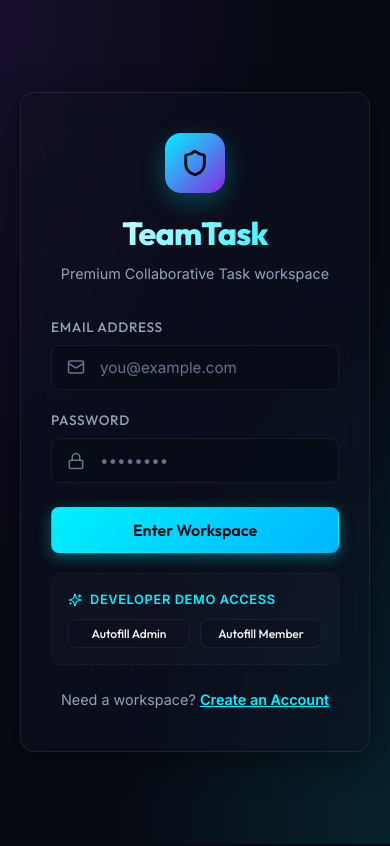
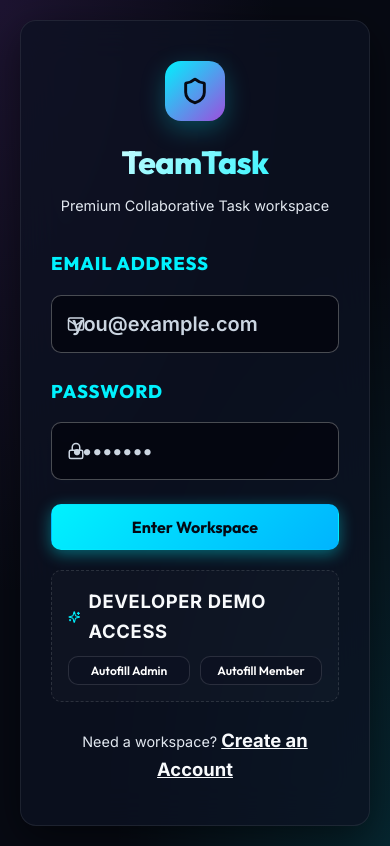
Before and after one commit to Sindhupatelpendela/teamtask-manager, a React (Vite) app in the folder client/: page / in a window 390 px wide. Built offline with nearby package versions, Linux system fonts and the light colour scheme.

Commit message:
style: legibility typography enlargement and contrast booster

```diff
--- a/client/src/index.css
+++ b/client/src/index.css
@@ -7,35 +7,35 @@
   --bg-secondary: #0d1222;
   --bg-tertiary: #13192f;
 
-  --glass-bg: rgba(13, 18, 34, 0.55);
-  --glass-bg-hover: rgba(19, 25, 47, 0.75);
-  --glass-border: rgba(255, 255, 255, 0.06);
-  --glass-border-hover: rgba(255, 255, 255, 0.12);
-  --glass-shadow: rgba(0, 0, 0, 0.4);
+  --glass-bg: rgba(13, 18, 34, 0.75); /* Increased opacity for higher text contrast */
+  --glass-bg-hover: rgba(19, 25, 47, 0.88);
+  --glass-border: rgba(255, 255, 255, 0.12); /* Brighter border */
+  --glass-border-hover: rgba(255, 255, 255, 0.22);
+  --glass-shadow: rgba(0, 0, 0, 0.5);
 
   --accent-cyan: #00f2fe;
-  --accent-cyan-glow: rgba(0, 242, 254, 0.35);
-  --accent-purple: #8a2be2;
-  --accent-purple-glow: rgba(138, 43, 226, 0.35);
+  --accent-cyan-glow: rgba(0, 242, 254, 0.45);
+  --accent-purple: #9d4edd; /* Slightly brighter purple for readability */
+  --accent-purple-glow: rgba(157, 78, 221, 0.45);
   --accent-green: #10b981;
-  --accent-green-glow: rgba(16, 185, 129, 0.25);
-  --accent-orange: #f59e0b;
-  --accent-orange-glow: rgba(245, 158, 11, 0.25);
-  --accent-red: #ef4444;
-  --accent-red-glow: rgba(239, 68, 68, 0.25);
+  --accent-green-glow: rgba(16, 185, 129, 0.35);
+  --accent-orange: #fbbf24; /* Brighter gold */
+  --accent-orange-glow: rgba(251, 191, 36, 0.35);
+  --accent-red: #f87171; /* Brighter pastel red */
+  --accent-red-glow: rgba(248, 113, 113, 0.35);
 
-  --text-primary: #f8fafc;
-  --text-secondary: #94a3b8;
-  --text-muted: #64748b;
+  --text-primary: #ffffff;       /* Pure white */
+  --text-secondary: #e2e8f0;     /* Light slate (High contrast grey) */
+  --text-muted: #cbd5e1;         /* Brighter muted text (Old text-secondary) */
 
   --font-display: 'Outfit', 'Inter', system-ui, -apple-system, sans-serif;
   --font-body: 'Inter', system-ui, -apple-system, sans-serif;
 
   --transition-smooth: all 0.3s cubic-bezier(0.4, 0, 0.2, 1);
   --transition-fast: all 0.15s cubic-bezier(0.4, 0, 0.2, 1);
-  --border-radius-sm: 8px;
-  --border-radius-md: 14px;
-  --border-radius-lg: 20px;
+  --border-radius-sm: 10px;      /* Slightly larger curves */
+  --border-radius-md: 16px;
+  --border-radius-lg: 24px;
 }
 
 /* Base Reset & Core Styles */
@@ -50,21 +50,22 @@
 body {
   background-color: var(--bg-primary);
   background-image:
-    radial-gradient(at 0% 0%, rgba(138, 43, 226, 0.12) 0px, transparent 50%),
-    radial-gradient(at 100% 100%, rgba(0, 242, 254, 0.1) 0px, transparent 50%),
+    radial-gradient(at 0% 0%, rgba(157, 78, 221, 0.15) 0px, transparent 50%),
+    radial-gradient(at 100% 100%, rgba(0, 242, 254, 0.12) 0px, transparent 50%),
     radial-gradient(at 50% 50%, rgba(7, 10, 19, 0.5) 0px, var(--bg-primary) 100%);
   color: var(--text-primary);
   font-family: var(--font-body);
+  font-size: 16px; /* Base size */
   min-height: 100vh;
   overflow-x: hidden;
-  line-height: 1.5;
+  line-height: 1.6;
   -webkit-font-smoothing: antialiased;
 }
 
 /* Custom Scrollbar */
 ::-webkit-scrollbar {
-  width: 6px;
-  height: 6px;
+  width: 8px;
+  height: 8px;
 }
 ::-webkit-scrollbar-track {
   background: transparent;
@@ -81,8 +82,8 @@ body {
 /* Typographical Utilities */
 h1, h2, h3, h4, h5, h6 {
   font-family: var(--font-display);
-  font-weight: 600;
-  letter-spacing: -0.025em;
+  font-weight: 700; /* Extra bold headings */
+  letter-spacing: -0.02em;
   color: var(--text-primary);
 }
 
@@ -94,11 +95,11 @@ a {
 /* Glassmorphic Panel Layouts */
 .glass-panel {
   background: var(--glass-bg);
-  backdrop-filter: blur(16px);
-  -webkit-backdrop-filter: blur(16px);
+  backdrop-filter: blur(20px); /* Increased blur */
+  -webkit-backdrop-filter: blur(20px);
   border: 1px solid var(--glass-border);
   border-radius: var(--border-radius-md);
-  box-shadow: 0 8px 32px 0 var(--glass-shadow);
+  box-shadow: 0 12px 40px 0 var(--glass-shadow);
   transition: var(--transition-smooth);
 }
 
@@ -119,12 +120,12 @@ a {
   display: inline-flex;
   align-items: center;
   justify-content: center;
-  gap: 8px;
-  padding: 10px 20px;
+  gap: 10px;
+  padding: 12px 24px; /* Larger padding for usability */
   border-radius: var(--border-radius-sm);
   font-family: var(--font-display);
-  font-weight: 500;
-  font-size: 0.95rem;
+  font-weight: 600; /* Bolder font */
+  font-size: 1.05rem; /* Larger font */
   border: 1px solid transparent;
   cursor: pointer;
   transition: var(--transition-smooth);
@@ -132,90 +133,91 @@ a {
 }
 
 .btn-primary {
-  background: linear-gradient(135deg, var(--accent-purple), #5e11c2);
+  background: linear-gradient(135deg, var(--accent-purple), #7b2cbf);
   color: var(--text-primary);
-  box-shadow: 0 4px 14px 0 rgba(138, 43, 226, 0.4);
+  box-shadow: 0 4px 16px 0 rgba(157, 78, 221, 0.4);
 }
 .btn-primary:hover {
   transform: translateY(-2px);
-  box-shadow: 0 6px 20px 0 rgba(138, 43, 226, 0.6);
-  background: linear-gradient(135deg, #9940ff, var(--accent-purple));
+  box-shadow: 0 6px 24px 0 rgba(157, 78, 221, 0.6);
+  background: linear-gradient(135deg, #b5179e, var(--accent-purple));
 }
 
 .btn-secondary {
-  background: var(--glass-bg);
+  background: rgba(13, 18, 34, 0.8);
   color: var(--text-primary);
   border: 1px solid var(--glass-border);
 }
 .btn-secondary:hover {
   background: var(--glass-bg-hover);
-  border-color: var(--glass-border-hover);
+  border-color: var(--accent-cyan);
   color: var(--accent-cyan);
+  box-shadow: 0 0 12px 0 var(--accent-cyan-glow);
 }
 
 .btn-cyan {
   background: linear-gradient(135deg, var(--accent-cyan), #00b4fe);
   color: #040914;
-  box-shadow: 0 4px 14px 0 rgba(0, 242, 254, 0.35);
-  font-weight: 600;
+  box-shadow: 0 4px 16px 0 rgba(0, 242, 254, 0.4);
+  font-weight: 700;
 }
 .btn-cyan:hover {
   transform: translateY(-2px);
-  box-shadow: 0 6px 20px 0 rgba(0, 242, 254, 0.55);
+  box-shadow: 0 6px 24px 0 rgba(0, 242, 254, 0.6);
 }
 
 .btn-danger {
-  background: rgba(239, 68, 68, 0.15);
-  color: #fca5a5;
-  border: 1px solid rgba(239, 68, 68, 0.3);
+  background: rgba(239, 68, 68, 0.2);
+  color: #fecaca;
+  border: 1px solid rgba(239, 68, 68, 0.4);
 }
 .btn-danger:hover {
   background: var(--accent-red);
   color: var(--text-primary);
-  box-shadow: 0 4px 14px 0 rgba(239, 68, 68, 0.4);
+  box-shadow: 0 4px 16px 0 rgba(239, 68, 68, 0.5);
 }
 
 .btn-icon {
-  width: 36px;
-  height: 36px;
+  width: 42px; /* Scaled up from 36px */
+  height: 42px;
   padding: 0;
   border-radius: 50%;
 }
 
 /* Glass Form Inputs */
 .form-group {
-  margin-bottom: 20px;
+  margin-bottom: 24px;
   display: flex;
   flex-direction: column;
-  gap: 8px;
+  gap: 10px;
 }
 
 .form-label {
   font-family: var(--font-display);
-  font-size: 0.85rem;
-  font-weight: 500;
+  font-size: 0.95rem; /* Larger from 0.85rem */
+  font-weight: 600;
   text-transform: uppercase;
-  letter-spacing: 0.05em;
-  color: var(--text-secondary);
+  letter-spacing: 0.06em;
+  color: var(--accent-cyan); /* High visibility cyan label */
 }
 
 .form-input {
   width: 100%;
-  padding: 12px 16px;
-  background: rgba(7, 10, 19, 0.4);
-  border: 1px solid var(--glass-border);
+  padding: 14px 18px; /* Scaled up */
+  background: rgba(4, 7, 16, 0.7); /* Darker and more solid background */
+  border: 1px solid rgba(255, 255, 255, 0.16); /* Brighter border */
   border-radius: var(--border-radius-sm);
-  color: var(--text-primary);
+  color: #ffffff; /* Pure white text inside inputs */
   font-family: var(--font-body);
-  font-size: 0.95rem;
+  font-size: 1.05rem; /* Larger font */
   transition: var(--transition-smooth);
 }
 
 .form-input:focus {
   outline: none;
   border-color: var(--accent-cyan);
-  background: rgba(7, 10, 19, 0.7);
-  box-shadow: 0 0 10px 0 var(--accent-cyan-glow);
+  background: rgba(4, 7, 16, 0.9);
+  box-shadow: 0 0 12px 0 var(--accent-cyan-glow);
 }
 
 .form-input::placeholder {
@@ -227,43 +229,43 @@ a {
   display: inline-flex;
   align-items: center;
   gap: 6px;
-  padding: 4px 10px;
+  padding: 6px 12px; /* Scaled up */
   border-radius: 20px;
-  font-size: 0.75rem;
-  font-weight: 600;
-  letter-spacing: 0.02em;
+  font-size: 0.85rem; /* Larger font */
+  font-weight: 700;
+  letter-spacing: 0.04em;
   text-transform: uppercase;
 }
 
 .badge-todo {
-  background: rgba(245, 158, 11, 0.12);
+  background: rgba(245, 158, 11, 0.15);
   color: #fbbf24;
-  border: 1px solid rgba(245, 158, 11, 0.25);
+  border: 1px solid rgba(245, 158, 11, 0.35);
 }
 .badge-progress {
-  background: rgba(0, 242, 254, 0.1);
+  background: rgba(0, 242, 254, 0.15);
   color: var(--accent-cyan);
-  border: 1px solid rgba(0, 242, 254, 0.25);
+  border: 1px solid rgba(0, 242, 254, 0.35);
 }
 .badge-completed {
-  background: rgba(16, 185, 129, 0.1);
+  background: rgba(16, 185, 129, 0.15);
   color: #34d399;
-  border: 1px solid rgba(16, 185, 129, 0.25);
+  border: 1px solid rgba(16, 185, 129, 0.35);
 }
 .badge-high {
-  background: rgba(239, 68, 68, 0.15);
+  background: rgba(239, 68, 68, 0.2);
   color: #fca5a5;
-  border: 1px solid rgba(239, 68, 68, 0.3);
+  border: 1px solid rgba(239, 68, 68, 0.4);
 }
 .badge-medium {
-  background: rgba(245, 158, 11, 0.12);
+  background: rgba(245, 158, 11, 0.15);
   color: #fbbf24;
-  border: 1px solid rgba(245, 158, 11, 0.25);
+  border: 1px solid rgba(245, 158, 11, 0.35);
 }
 .badge-low {
-  background: rgba(16, 185, 129, 0.1);
+  background: rgba(16, 185, 129, 0.15);
   color: #34d399;
-  border: 1px solid rgba(16, 185, 129, 0.25);
+  border: 1px solid rgba(16, 185, 129, 0.35);
 }
 
 /* Custom UI Grid Layouts */
@@ -410,3 +412,348 @@ a {
 .toast-error {
   border-left-color: var(--accent-red);
 }
+
+/* ==========================================================================
+   LEGIBILITY & HIGH CONTRAST ACCESSIBILITY OVERRIDES
+   ========================================================================== */
+
+/* Enlarge Base Typography across entire app */
+body {
+  font-size: 18px !important;
+}
+
+/* Sidebar Container layout resizing */
+.sidebar-container {
+  width: 300px !important;
+  padding: 30px 20px !important;
+}
+
+/* Sidebar Header text and spacing */
+.sidebar-container h1 {
+  font-size: 1.6rem !important;
+  font-weight: 900 !important;
+  color: #ffffff !important;
+  text-shadow: 0 0 10px rgba(255, 255, 255, 0.15);
+}
+
+/* Logo Sub-label spacing and clarity */
+.sidebar-container span[style*="letterSpacing"] {
+  font-size: 0.85rem !important;
+  font-weight: 750 !important;
+  color: var(--accent-cyan) !important;
+  letter-spacing: 0.08em !important;
+}
+
+/* Workspace Navigation Label text */
+.sidebar-container span[style*="textTransform"] {
+  font-size: 0.95rem !important;
+  font-weight: 750 !important;
+  color: var(--accent-cyan) !important;
+  letter-spacing: 0.08em !important;
+  margin-top: 10px !important;
+}
+
+/* Workspace List Item buttons inside sidebar */
+.sidebar-container button.glass-panel {
+  padding: 14px 18px !important;
+  margin-top: 8px !important;
+  border-radius: var(--border-radius-sm) !important;
+}
+
+.sidebar-container button.glass-panel span {
+  font-size: 1.15rem !important; /* Significantly larger workspace names */
+  font-weight: 700 !important;
+  color: #ffffff !important;
+}
+
+/* User Profile card text & badge inside sidebar */
+.sidebar-container div[style*="fontSize: '0.85rem'"] {
+  font-size: 1.1rem !important;
+  font-weight: 700 !important;
+  color: #ffffff !important;
+}
+
+.sidebar-container .badge {
+  font-size: 0.85rem !important;
+  padding: 4px 8px !important;
+  font-weight: 800 !important;
+}
+
+.sidebar-container .badge-progress {
+  background: rgba(0, 242, 254, 0.25) !important;
+  color: var(--accent-cyan) !important;
+  border: 1px solid rgba(0, 242, 254, 0.5) !important;
+}
+
+.sidebar-container .badge-todo {
+  background: rgba(245, 158, 11, 0.25) !important;
+  color: #fbbf24 !important;
+  border: 1px solid rgba(245, 158, 11, 0.5) !important;
+}
+
+/* Navigation button (Dashboard button) inside sidebar */
+.sidebar-container button.btn {
+  padding: 14px 18px !important;
+  font-size: 1.2rem !important;
+  font-weight: 700 !important;
+}
+
+.sidebar-container button.btn span {
+  font-size: 1.2rem !important;
+  font-weight: 700 !important;
+}
+
+/* Main Workspace layout padding and spacing */
+.main-content {
+  margin-left: 300px !important;
+  padding: 40px !important;
+}
+
+@media (max-width: 991px) {
+  .main-content {
+    margin-left: 0 !important;
+    padding: 24px !important;
+    padding-top: 90px !important;
+  }
+}
+
+/* Dashboard Welcoming Titles visibility */
+.main-content h2.gradient-text-cyan {
+  font-size: 2.6rem !important;
+  font-weight: 850 !important;
+  text-shadow: 0 0 20px rgba(0, 242, 254, 0.2);
+}
+
+.main-content p[style*="color: 'var(--text-secondary)'"] {
+  font-size: 1.25rem !important;
+  color: #ffffff !important; /* White for max readability */
+  font-weight: 500 !important;
+  opacity: 0.95;
+}
+
+/* KPI Card upgrades - bold numbers, clear labels */
+.glass-panel span[style*="fontSize: '0.9rem'"],
+.glass-panel span {
+  font-size: 1.15rem !important; /* Enlarge labels */
+  font-weight: 700 !important;
+  color: #f8fafc !important; /* Bright silver white */
+}
+
+.glass-panel h3 {
+  font-size: 3.4rem !important; /* Huge prominent numbers */
+  font-weight: 900 !important;
+  margin-top: 6px !important;
+  text-shadow: 0 0 15px rgba(255, 255, 255, 0.15) !important;
+}
+
+/* Target color specifics for each metric number to look absolutely premium */
+.glass-panel:nth-child(1) h3 {
+  color: var(--accent-cyan) !important;
+  text-shadow: 0 0 20px rgba(0, 242, 254, 0.3) !important;
+}
+.glass-panel:nth-child(2) h3 {
+  color: var(--accent-purple) !important;
+  text-shadow: 0 0 20px rgba(157, 78, 221, 0.3) !important;
+}
+.glass-panel:nth-child(3) h3 {
+  color: var(--accent-green) !important;
+  text-shadow: 0 0 20px rgba(16, 185, 129, 0.3) !important;
+}
+.glass-panel:nth-child(4) h3 {
+  color: #ff6b6b !important;
+  text-shadow: 0 0 20px rgba(255, 107, 107, 0.3) !important;
+}
+
+/* Milestone lists and sub-panels readability */
+.glass-panel h4 {
+  font-size: 1.3rem !important; /* Large bold card titles */
+  font-weight: 800 !important;
+  color: #ffffff !important;
+}
+
+.glass-panel p[style*="color: 'var(--text-secondary)'"] {
+  font-size: 1.1rem !important;
+  color: #e2e8f0 !important;
+  line-height: 1.6 !important;
+}
+
+/* Target dates & details on milestones */
+.glass-panel div[style*="fontSize: '0.8rem'"] {
+  font-size: 1rem !important;
+  font-weight: 600 !important;
+  color: #cbd5e1 !important;
+}
+
+.glass-panel div[style*="fontSize: '0.9rem'"] {
+  font-size: 1.2rem !important;
+  font-weight: 750 !important;
+  color: var(--accent-cyan) !important;
+}
+
+/* Custom Badge text sizes */
+.badge {
+  font-size: 0.85rem !important;
+  font-weight: 800 !important;
+  padding: 5px 12px !important;
+}
+
+/* Launch New Project Form Input upgrades */
+.form-label {
+  font-size: 1.15rem !important;
+  font-weight: 750 !important;
+  color: var(--accent-cyan) !important;
+  letter-spacing: 0.05em !important;
+  margin-bottom: 6px !important;
+}
+
+.form-input {
+  font-size: 1.25rem !important;
+  font-weight: 600 !important;
+  color: #ffffff !important;
+  padding: 16px 20px !important;
+  background: rgba(4, 7, 16, 0.85) !important;
+  border: 1px solid rgba(255, 255, 255, 0.28) !important;
+  border-radius: var(--border-radius-sm) !important;
+}
+
+.form-input:focus {
+  border-color: var(--accent-cyan) !important;
+  box-shadow: 0 0 15px var(--accent-cyan-glow) !important;
+}
+
+.form-input::placeholder {
+  color: #cbd5e1 !important;
+}
+
+/* Initialize Workspace / Submit buttons */
+button.btn-primary {
+  padding: 16px 28px !important;
+  font-size: 1.25rem !important;
+  font-weight: 800 !important;
+}
+
+/* Work Completion progress gauge text */
+span[style*="fontSize: '1.8rem'"] {
+  font-size: 2.3rem !important;
+  font-weight: 900 !important;
+  color: #ffffff !important;
+}
+
+span[style*="fontSize: '0.75rem'"] {
+  font-size: 0.95rem !important;
+  font-weight: 750 !important;
+  color: var(--text-secondary) !important;
+  letter-spacing: 0.05em !important;
+}
+
+div[style*="fontSize: '0.8rem'"] {
+  font-size: 1.05rem !important;
+  font-weight: 600 !important;
+  color: #cbd5e1 !important;
+}
+
+div[style*="fontSize: '1.2rem'"] {
+  font-size: 1.45rem !important;
+  font-weight: 800 !important;
+}
+
+/* Kanban Board Column Headers & Elements */
+.kanban-header span {
+  font-size: 1.35rem !important;
+  font-weight: 800 !important;
+  color: #ffffff !important;
+}
+
+.kanban-header .badge {
+  font-size: 1rem !important;
+  padding: 4px 12px !important;
+}
+
+.kanban-column {
+  padding: 20px !important;
+}
+
+/* Kanban Cards Text Sizes */
+.kanban-card-list .glass-panel h4 {
+  font-size: 1.2rem !important;
+  font-weight: 800 !important;
+  color: #ffffff !important;
+  margin-bottom: 8px !important;
+}
+
+.kanban-card-list .glass-panel p {
+  font-size: 1.05rem !important;
+  color: #cbd5e1 !important;
+  white-space: normal !important; /* Allow wrapping so they can read full description */
+  display: -webkit-box !important;
+  -webkit-line-clamp: 2 !important;
+  -webkit-box-orient: vertical !important;
+  overflow: hidden !important;
+}
+
+.kanban-card-list .glass-panel span {
+  font-size: 0.95rem !important;
+  font-weight: 600 !important;
+}
+
+/* Overdue Deliverables Warning box inside Dashboard */
+.glass-panel h4[style*="color: '#fca5a5'"] {
+  font-size: 1.25rem !important;
+  font-weight: 800 !important;
+  color: #fecaca !important;
+}
+
+.glass-panel p[style*="fontSize: '0.85rem'"] {
+  font-size: 1.1rem !important;
+  color: #fbcfe8 !important;
+}
+
+/* Login/Register screen text sizes */
+.glass-panel h1[style*="fontSize: '2rem'"] {
+  font-size: 2.8rem !important;
+  font-weight: 900 !important;
+  letter-spacing: -0.02em !important;
+}
+
+.glass-panel p[style*="fontSize: '0.9rem'"] {
+  font-size: 1.2rem !important;
+  color: var(--text-secondary) !important;
+}
+
+/* Developer demo credentials header & buttons */
+div[style*="fontSize: '0.8rem'"] {
+  font-size: 1.05rem !important;
+  font-weight: 700 !important;
+}
+
+button[style*="fontSize: '0.75rem'"] {
+  font-size: 1rem !important;
+  font-weight: 700 !important;
+  padding: 10px 14px !important;
+}
+
+/* Modals inputs & dropdowns enlargement */
+.modal-content h3 {
+  font-size: 1.7rem !important;
+  font-weight: 850 !important;
+  color: #ffffff !important;
+}
+
+.modal-content select.form-input {
+  font-size: 1.25rem !important;
+  font-weight: 600 !important;
+}
+
+.modal-content option {
+  background: var(--bg-tertiary) !important;
+  color: #ffffff !important;
+  font-size: 1.2rem !important;
+}
+
+/* Custom Scrollbars thumb visibility enhancement */
+::-webkit-scrollbar-thumb {
+  background: rgba(255, 255, 255, 0.28) !important;
+}
+::-webkit-scrollbar-thumb:hover {
+  background: rgba(255, 255, 255, 0.45) !important;
+}
```
